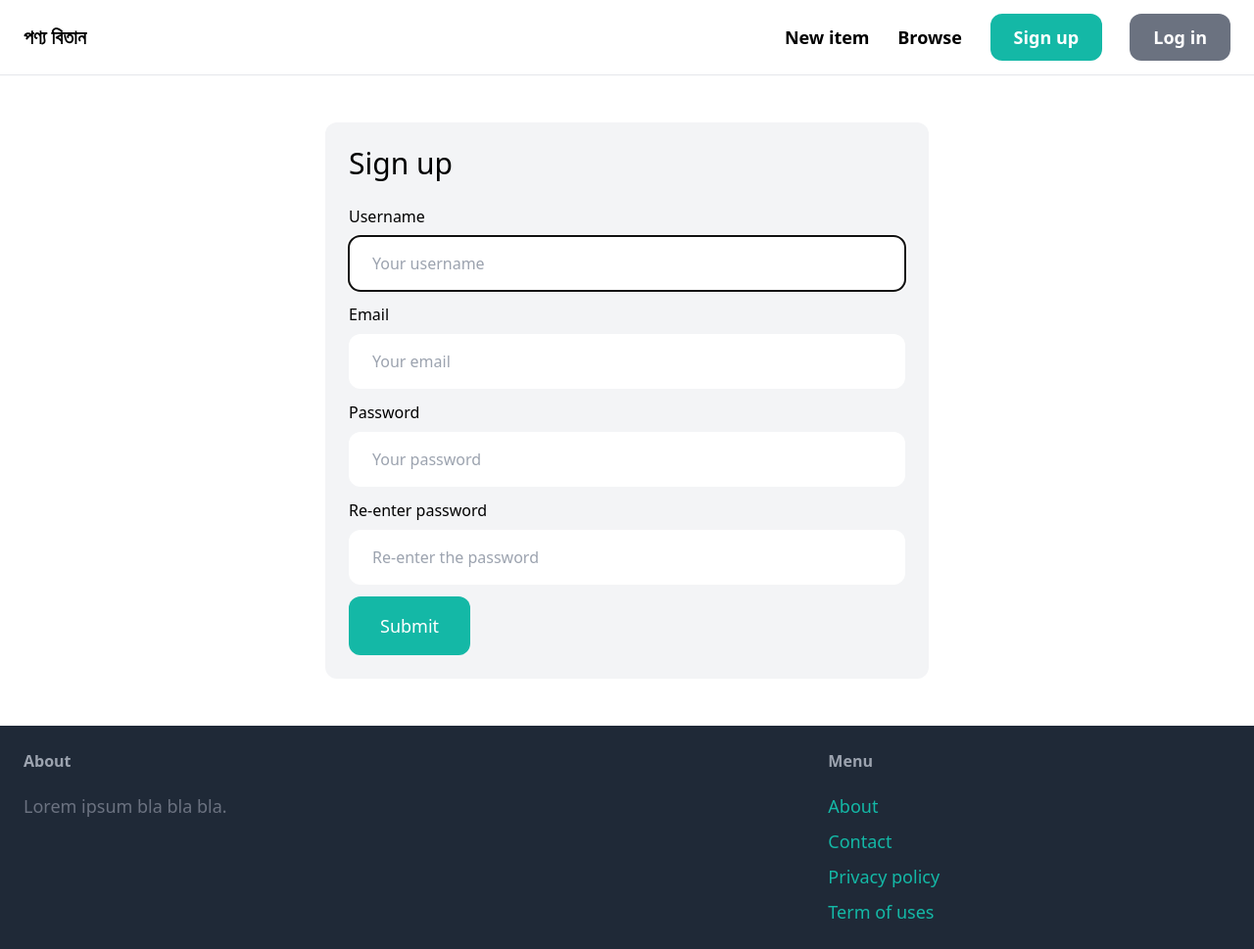
After one commit to tanvir0188/panna-bitan, a Django app: page /signup/ in a window 1280 px wide. The commit adds this page. Shown: the whole page at 98% size. Run offline with Django 5.2, Linux system fonts and the light colour scheme; parts of the project's set-up code (start-up, migrations or seed data) failed here and were passed over; some libraries are stand-ins or nearby versions.

Commit message:
Signup page done

```diff
--- /dev/null
+++ b/core/forms.py
@@ -0,0 +1,26 @@
+from django import forms
+from django.contrib.auth.forms import UserCreationForm
+from django.contrib.auth.models import User
+
+
+class SignupForm(UserCreationForm):
+    class Meta:
+        model = User
+        fields = ('username', 'email', 'password1', 'password2')
+
+    username = forms.CharField(widget=forms.TextInput(attrs={
+        'placeholder': 'Your username',
+        'class': 'w-full py-4 px-6 rounded-xl'
+    }))
+    email = forms.CharField(widget=forms.TextInput(attrs={
+        'placeholder': 'Your email',
+        'class': 'w-full py-4 px-6 rounded-xl'
+    }))
+    password1 = forms.CharField(widget=forms.PasswordInput(attrs={
+        'placeholder': 'Your password',
+        'class': 'w-full py-4 px-6 rounded-xl'
+    }))
+    password2 = forms.CharField(widget=forms.PasswordInput(attrs={
+        'placeholder': 'Re-enter the password',
+        'class': 'w-full py-4 px-6 rounded-xl'
+    }))
--- a/core/templates/core/base.html
+++ b/core/templates/core/base.html
@@ -16,7 +16,7 @@
             <a href="" class ="text-lg font-semibold hover:text-gray-500"> New item </a>
             <a href="" class ="text-lg font-semibold hover:text-gray-500"> Browse </a>
 
-            <a href="" class="px-6 py-3 text-lg font-semibold bg-teal-500 text-white rounded-xl hover:bg-teal-700">Sign up</a>
+            <a href="{% url 'core:singup' %}" class="px-6 py-3 text-lg font-semibold bg-teal-500 text-white rounded-xl hover:bg-teal-700">Sign up</a>
             <a href="" class="px-6 py-3 text-lg font-semibold bg-gray-500 text-white rounded-xl hover:bg-gray-700">Log in</a>
         </div>
 
--- /dev/null
+++ b/core/templates/core/signup.html
@@ -0,0 +1,44 @@
+{% extends "core/base.html" %}
+
+{% block title %}
+Sign up
+{% endblock %}
+
+{% block content %}
+<div class = "w-1/2 my-6 mx-auto p-6 bg-gray-100 rounded-xl">
+    <h1 class="mb-6 text-3xl">
+        Sign up
+    </h1>
+
+    <form method="post" action=".">
+        {% csrf_token %}
+
+        <div class="mb-3">
+            <label class="inline-block mb-2"> Username</label><br>
+            {{form.username}}
+        </div>
+        <div class="mb-3">
+            <label class="inline-block mb-2"> Email</label><br>
+            {{form.email}}
+        </div>
+        <div class="mb-3">
+            <label class="inline-block mb-2"> Password</label><br>
+            {{form.password1}}
+        </div>
+        <div class="mb-3">
+            <label class="inline-block mb-2"> Re-enter password</label><br>
+            {{form.password2}}
+        </div>
+        {% if form.errors or form.non_field_errors %}
+            <div class = "mb-3 p-6 bg-red-100 rounded-xl">
+                {% for field in form %}
+                    {{field.errors}}
+                {% endfor %}
+                {{form.non_field_errors}}
+            </div>
+        {% endif %}
+        <button class="py-4 px-8 text-lg bg-teal-500 hover:bg-teal-700 rounded-xl text-white">Submit </form>
+    </form>
+</div>
+
+{% endblock  %}
--- a/core/urls.py
+++ b/core/urls.py
@@ -6,5 +6,6 @@ app_name = 'core'
 
 urlpatterns = [
     path('', views.index, name='index'),
-    path('contact/', views.contact, name='contact')
+    path('contact/', views.contact, name='contact'),
+    path('signup/', views.signup, name='singup')
 ]
--- a/core/views.py
+++ b/core/views.py
@@ -1,7 +1,8 @@
 from django.http import HttpResponse
-from django.shortcuts import render
+from django.shortcuts import render, redirect
 from django.template import loader
 from item.models import Category, Item
+from .forms import SignupForm
 
 
 def index(request):
@@ -17,3 +18,18 @@ def index(request):
 def contact(request):
     template = loader.get_template('core/contact.html')
     return HttpResponse(template.render())
+
+
+def signup(request):
+    if request.method == 'POST':
+        form = SignupForm(request.POST)
+
+        if form.is_valid():
+            form.save()
+            return redirect('/login/')
+    else:
+        form = SignupForm()
+
+    return render(request, 'core/signup.html', {
+        'form': form
+    })
```
Also changed, not shown: db.sqlite3.
